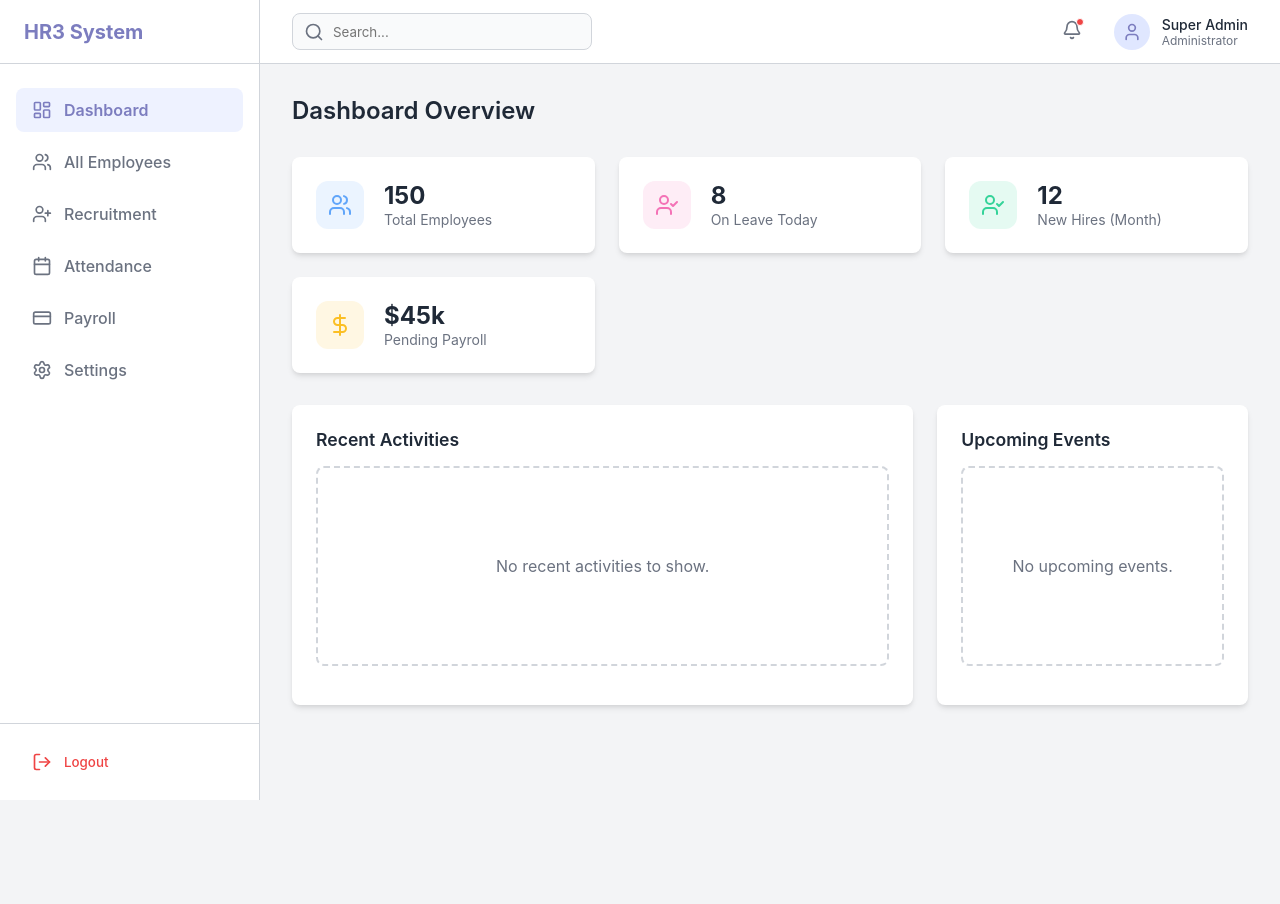
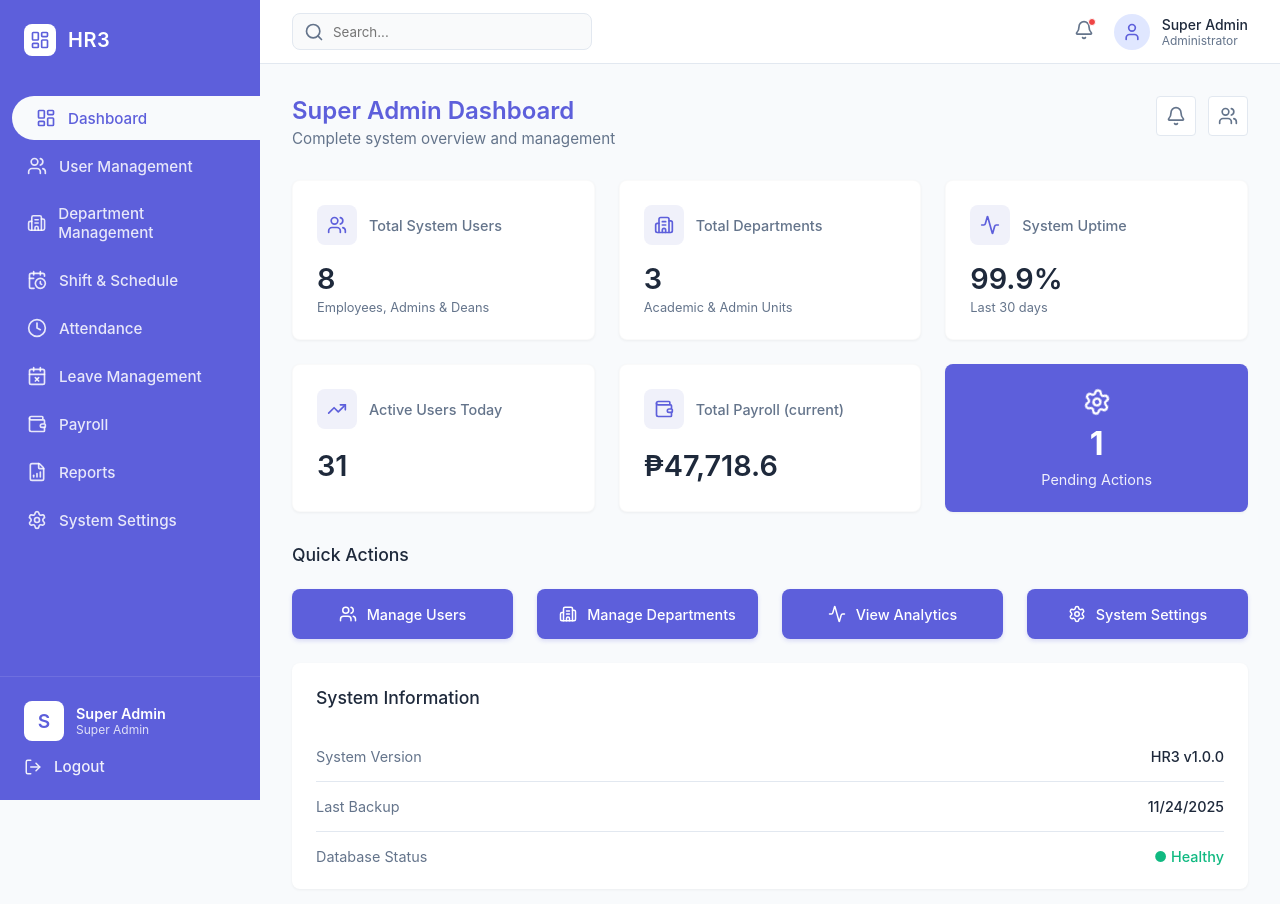
Before and after one commit to Leap0920/HR3-Management-System, a React (Vite) app: page /dashboard in a window 1280 px wide. Shown: the top 904 px of the page. Before the commit the page ends 800 px from the top, so only its background shows below. Built offline with nearby package versions, Linux system fonts and the light colour scheme.

Commit message:
Improve the Super Admin Dashboard

```diff
--- a/src/components/Sidebar.css
+++ b/src/components/Sidebar.css
@@ -1,61 +1,119 @@
 .sidebar {
-    width: 260px;
-    background-color: var(--white);
-    border-right: 1px solid var(--input-border);
+    width: var(--sidebar-width);
+    background-color: var(--primary-color);
     display: flex;
     flex-direction: column;
-    height: 100%;
+    height: 100vh;
+    color: var(--white);
+    position: fixed;
+    left: 0;
+    top: 0;
+    z-index: 100;
 }
 
 .sidebar-header {
-    height: 64px;
+    height: 80px;
     display: flex;
     align-items: center;
     padding: 0 1.5rem;
-    border-bottom: 1px solid var(--input-border);
+    gap: 12px;
+}
+
+.sidebar-logo-icon {
+    width: 32px;
+    height: 32px;
+    background: white;
+    border-radius: 8px;
+    display: flex;
+    align-items: center;
+    justify-content: center;
+    color: var(--primary-color);
 }
 
 .sidebar-logo {
-    font-weight: 700;
+    font-weight: 600;
     font-size: 1.25rem;
-    color: var(--primary-color);
+    color: var(--white);
+    letter-spacing: 0.5px;
 }
 
 .sidebar-nav {
     flex: 1;
-    padding: 1.5rem 1rem;
+    padding: 1rem 0;
     display: flex;
     flex-direction: column;
-    gap: 0.5rem;
+    gap: 4px;
+    overflow-y: auto;
 }
 
 .nav-item {
     display: flex;
     align-items: center;
-    gap: 0.75rem;
-    padding: 0.75rem 1rem;
-    color: var(--text-muted);
+    gap: 12px;
+    padding: 12px 24px;
+    color: rgba(255, 255, 255, 0.85);
     text-decoration: none;
-    border-radius: var(--radius);
     transition: all 0.2s;
     font-weight: 500;
+    font-size: 0.95rem;
+    border-left: 3px solid transparent;
 }
 
 .nav-item:hover {
-    background-color: #f3f4f6;
-    color: var(--text-main);
+    background-color: rgba(255, 255, 255, 0.1);
+    color: var(--white);
 }
 
 .nav-item.active {
-    background-color: #eef2ff;
-    /* Very light purple */
+    background-color: var(--bg-color);
+    /* Matches main content bg */
     color: var(--primary-color);
-    font-weight: 600;
+    border-top-left-radius: 30px;
+    border-bottom-left-radius: 30px;
+    border-left: none;
+    margin-left: 12px;
+    padding-left: 24px;
+    /* Adjust padding due to margin */
 }
 
 .sidebar-footer {
-    padding: 1rem;
-    border-top: 1px solid var(--input-border);
+    padding: 1.5rem;
+    border-top: 1px solid rgba(255, 255, 255, 0.1);
+}
+
+.user-snippet {
+    display: flex;
+    align-items: center;
+    gap: 12px;
+    margin-bottom: 16px;
+}
+
+.user-avatar-placeholder {
+    width: 40px;
+    height: 40px;
+    background: var(--white);
+    color: var(--primary-color);
+    border-radius: 8px;
+    display: flex;
+    align-items: center;
+    justify-content: center;
+    font-weight: 600;
+    font-size: 1.2rem;
+}
+
+.user-details {
+    display: flex;
+    flex-direction: column;
+}
+
+.user-name-snippet {
+    font-weight: 600;
+    font-size: 0.9rem;
+}
+
+.user-role-snippet {
+    font-size: 0.75rem;
+    opacity: 0.8;
 }
 
 .logout-btn {
@@ -63,17 +121,17 @@
     display: flex;
     align-items: center;
     gap: 0.75rem;
-    padding: 0.75rem 1rem;
-    color: #ef4444;
-    /* Red for logout */
+    color: var(--white);
+    opacity: 0.9;
     background: none;
     border: none;
-    border-radius: var(--radius);
     cursor: pointer;
-    transition: background 0.2s;
+    transition: all 0.2s;
     font-weight: 500;
+    font-size: 0.95rem;
+    padding: 0;
 }
 
 .logout-btn:hover {
-    background-color: #fef2f2;
+    opacity: 1;
 }
--- a/src/components/Sidebar.tsx
+++ b/src/components/Sidebar.tsx
@@ -1,21 +1,27 @@
-import { LayoutDashboard, Users, UserPlus, Calendar, CreditCard, Settings, LogOut } from 'lucide-react';
+import { LayoutDashboard, Users, Building2, CalendarClock, Clock, CalendarX, Wallet, FileBarChart, Settings, LogOut } from 'lucide-react';
 import { NavLink } from 'react-router-dom';
 import './Sidebar.css';
 
 const NAV_ITEMS = [
     { icon: LayoutDashboard, label: 'Dashboard', path: '/dashboard' },
-    { icon: Users, label: 'All Employees', path: '/dashboard/employees' },
-    { icon: UserPlus, label: 'Recruitment', path: '/dashboard/recruitment' },
-    { icon: Calendar, label: 'Attendance', path: '/dashboard/attendance' },
-    { icon: CreditCard, label: 'Payroll', path: '/dashboard/payroll' },
-    { icon: Settings, label: 'Settings', path: '/dashboard/settings' },
+    { icon: Users, label: 'User Management', path: '/dashboard/users' },
+    { icon: Building2, label: 'Department Management', path: '/dashboard/departments' },
+    { icon: CalendarClock, label: 'Shift & Schedule', path: '/dashboard/schedule' },
+    { icon: Clock, label: 'Attendance', path: '/dashboard/attendance' },
+    { icon: CalendarX, label: 'Leave Management', path: '/dashboard/leave' },
+    { icon: Wallet, label: 'Payroll', path: '/dashboard/payroll' },
+    { icon: FileBarChart, label: 'Reports', path: '/dashboard/reports' },
+    { icon: Settings, label: 'System Settings', path: '/dashboard/settings' },
 ];
 
 export default function Sidebar() {
     return (
         <aside className="sidebar">
             <div className="sidebar-header">
-                <div className="sidebar-logo">HR3 System</div>
+                <div className="sidebar-logo-icon">
+                    <LayoutDashboard size={20} />
+                </div>
+                <div className="sidebar-logo">HR3</div>
             </div>
 
             <nav className="sidebar-nav">
@@ -24,7 +30,7 @@ export default function Sidebar() {
                         key={item.path}
                         to={item.path}
                         className={({ isActive }) => `nav-item ${isActive ? 'active' : ''}`}
-                        end={item.path === '/dashboard'} // Only exact match for root dashboard
+                        end={item.path === '/dashboard'}
                     >
                         <item.icon size={20} />
                         <span>{item.label}</span>
@@ -33,8 +39,15 @@ export default function Sidebar() {
             </nav>
 
             <div className="sidebar-footer">
+                <div className="user-snippet">
+                    <div className="user-avatar-placeholder">S</div>
+                    <div className="user-details">
+                        <span className="user-name-snippet">Super Admin</span>
+                        <span className="user-role-snippet">Super Admin</span>
+                    </div>
+                </div>
                 <button className="logout-btn">
-                    <LogOut size={20} />
+                    <LogOut size={18} />
                     <span>Logout</span>
                 </button>
             </div>
--- a/src/index.css
+++ b/src/index.css
@@ -1,13 +1,14 @@
 :root {
-  --primary-color: #7c7dbf; /* Approximate purple from screenshot */
-  --primary-hover: #6a6ba3;
-  --bg-color: #f3f4f6;
-  --text-main: #1f2937;
-  --text-muted: #6b7280;
+  --primary-color: #5d5fdb; /* Deeper purple */
+  --primary-hover: #4b4dbb;
+  --bg-color: #f8fafc;
+  --text-main: #1e293b;
+  --text-muted: #64748b;
   --white: #ffffff;
-  --input-border: #d1d5db;
+  --input-border: #e2e8f0;
   --radius: 8px;
-  --shadow: 0 4px 6px -1px rgba(0, 0, 0, 0.1), 0 2px 4px -1px rgba(0, 0, 0, 0.06);
+  --shadow: 0 1px 3px 0 rgb(0 0 0 / 0.1), 0 1px 2px -1px rgb(0 0 0 / 0.1);
+  --sidebar-width: 260px;
 }
 
 * {
--- a/src/layouts/DashboardLayout.css
+++ b/src/layouts/DashboardLayout.css
@@ -1,6 +1,6 @@
 .dashboard-layout {
     display: flex;
-    height: 100vh;
+    min-height: 100vh;
     width: 100%;
     background-color: var(--bg-color);
 }
@@ -9,11 +9,12 @@
     flex: 1;
     display: flex;
     flex-direction: column;
-    overflow: hidden;
+    margin-left: var(--sidebar-width);
+    min-height: 100vh;
 }
 
 .content-area {
     flex: 1;
+    padding: 2rem;
     overflow-y: auto;
-    padding: 2rem;
 }
--- a/src/pages/Dashboard.css
+++ b/src/pages/Dashboard.css
@@ -1,94 +1,258 @@
+.dashboard-content {
+    display: flex;
+    flex-direction: column;
+    gap: 24px;
+}
+
+.dashboard-header-section {
+    display: flex;
+    justify-content: space-between;
+    align-items: flex-start;
+    margin-bottom: 8px;
+}
+
 .page-title {
     font-size: 1.5rem;
     font-weight: 600;
-    color: var(--text-main);
-    margin-bottom: 2rem;
+    color: var(--primary-color);
+    margin-bottom: 4px;
 }
 
-.stats-grid {
-    display: grid;
-    grid-template-columns: repeat(auto-fit, minmax(240px, 1fr));
-    gap: 1.5rem;
-    margin-bottom: 2rem;
+.page-subtitle {
+    font-size: 0.9rem;
+    color: var(--text-muted);
 }
 
+.header-actions {
+    display: flex;
+    gap: 12px;
+}
+
+.icon-btn {
+    width: 40px;
+    height: 40px;
+    border-radius: 8px;
+    background-color: var(--white);
+    border: 1px solid var(--input-border);
+    display: flex;
+    align-items: center;
+    justify-content: center;
+    color: var(--text-muted);
+    transition: all 0.2s;
+}
+
+.icon-btn:hover {
+    border-color: var(--primary-color);
+    color: var(--primary-color);
+}
+
+/* Grids */
+.stats-grid-3,
+.stats-grid-mixed {
+    display: grid;
+    grid-template-columns: repeat(3, 1fr);
+    gap: 24px;
+}
+
+@media (max-width: 1024px) {
+
+    .stats-grid-3,
+    .stats-grid-mixed {
+        grid-template-columns: repeat(2, 1fr);
+    }
+}
+
+@media (max-width: 640px) {
+
+    .stats-grid-3,
+    .stats-grid-mixed {
+        grid-template-columns: 1fr;
+    }
+}
+
+/* Stat Card */
 .stat-card {
     background-color: var(--white);
-    padding: 1.5rem;
+    padding: 24px;
     border-radius: var(--radius);
-    box-shadow: var(--shadow);
+    box-shadow: 0 1px 3px rgba(0, 0, 0, 0.05);
+    /* Softer shadow */
+    border: 1px solid rgba(0, 0, 0, 0.02);
     display: flex;
-    align-items: center;
-    gap: 1.25rem;
-    transition: transform 0.2s;
+    flex-direction: column;
+    justify-content: space-between;
+    min-height: 140px;
+    transition: transform 0.2s, box-shadow 0.2s;
 }
 
 .stat-card:hover {
     transform: translateY(-2px);
+    box-shadow: 0 4px 6px rgba(0, 0, 0, 0.05);
 }
 
-.stat-icon {
-    width: 48px;
-    height: 48px;
-    border-radius: 12px;
+.stat-header {
+    display: flex;
+    align-items: center;
+    gap: 12px;
+    margin-bottom: 16px;
+}
+
+.stat-icon-wrapper {
+    width: 40px;
+    height: 40px;
+    border-radius: 8px;
+    background-color: #f3f4f6;
+    /* Light gray bg for icon */
     display: flex;
     align-items: center;
     justify-content: center;
 }
 
-.stat-info {
+/* For purple icon wrapper consistency if needed
+   The image shows icons with a light background of the same color.
+   I'll default to light gray or a tint.
+*/
+.stat-icon-wrapper {
+    background-color: #f0f1fa;
+    /* Tint of purple */
+}
+
+.stat-label {
+    font-size: 0.9rem;
+    color: var(--text-muted);
+    font-weight: 500;
+}
+
+.stat-body {
     display: flex;
     flex-direction: column;
 }
 
 .stat-value {
-    font-size: 1.5rem;
-    font-weight: 700;
+    font-size: 1.8rem;
+    font-weight: 600;
     color: var(--text-main);
-    line-height: 1.2;
+    margin-bottom: 4px;
 }
 
-.stat-label {
-    font-size: 0.875rem;
+.stat-subtext {
+    font-size: 0.8rem;
     color: var(--text-muted);
 }
 
-.dashboard-grid {
-    display: grid;
-    grid-template-columns: 2fr 1fr;
-    gap: 1.5rem;
+/* Purple Card */
+.purple-card {
+    background-color: var(--primary-color);
+    color: var(--white);
+    display: flex;
+    align-items: center;
+    justify-content: center;
+    border: none;
 }
 
-@media (max-width: 1024px) {
-    .dashboard-grid {
-        grid-template-columns: 1fr;
+.purple-card-content {
+    display: flex;
+    flex-direction: column;
+    align-items: center;
+    gap: 8px;
+}
+
+.purple-value {
+    font-size: 2rem;
+    font-weight: 700;
+}
+
+.purple-label {
+    font-size: 0.9rem;
+    opacity: 0.9;
+}
+
+.spin-slow {
+    animation: spin 8s linear infinite;
+}
+
+@keyframes spin {
+    from {
+        transform: rotate(0deg);
+    }
+
+    to {
+        transform: rotate(360deg);
     }
 }
 
-.dashboard-card {
-    background-color: var(--white);
-    padding: 1.5rem;
-    border-radius: var(--radius);
-    box-shadow: var(--shadow);
-    min-height: 300px;
+/* Quick Actions */
+.section-title {
+    font-size: 1.1rem;
+    font-weight: 500;
+    color: var(--text-main);
+    margin-top: 8px;
+    margin-bottom: 0px;
 }
 
-.dashboard-card h3 {
-    font-size: 1.1rem;
-    font-weight: 600;
-    color: var(--text-main);
-    margin-bottom: 1rem;
+.quick-actions-grid {
+    display: grid;
+    grid-template-columns: repeat(4, 1fr);
+    gap: 24px;
 }
 
-.placeholder-content {
-    height: 200px;
+.action-button {
+    background-color: var(--primary-color);
+    color: var(--white);
+    padding: 16px;
+    border-radius: var(--radius);
     display: flex;
     align-items: center;
     justify-content: center;
-    border: 2px dashed var(--input-border);
-    border-radius: var(--radius);
+    gap: 10px;
+    font-weight: 500;
+    font-size: 0.9rem;
+    transition: opacity 0.2s;
+    box-shadow: 0 2px 4px rgba(93, 95, 219, 0.2);
 }
 
-.text-muted {
+.action-button:hover {
+    opacity: 0.9;
+}
+
+/* System Info */
+.system-info-card {
+    background-color: var(--white);
+    border-radius: var(--radius);
+    padding: 24px;
+    box-shadow: 0 1px 3px rgba(0, 0, 0, 0.05);
+}
+
+.system-info-card .section-title {
+    margin-bottom: 24px;
+    margin-top: 0;
+}
+
+.info-list {
+    display: flex;
+    flex-direction: column;
+}
+
+.info-item {
+    display: flex;
+    justify-content: space-between;
+    padding: 16px 0;
+    border-bottom: 1px solid var(--input-border);
+    font-size: 0.9rem;
     color: var(--text-muted);
 }
+
+.info-item:last-child {
+    border-bottom: none;
+    padding-bottom: 0;
+}
+
+.info-value {
+    font-weight: 500;
+    color: var(--text-main);
+}
+
+.status-healthy {
+    color: #10b981;
+    /* Green */
+}
--- a/src/pages/Dashboard.tsx
+++ b/src/pages/Dashboard.tsx
@@ -1,43 +1,143 @@
-import { Users, UserCheck, DollarSign } from 'lucide-react';
+import { Users, Building2, Activity, TrendingUp, Wallet, Settings, Bell } from 'lucide-react';
 import './Dashboard.css';
 
 const STATS = [
-    { label: 'Total Employees', value: '150', icon: Users, color: '#60a5fa' },
-    { label: 'On Leave Today', value: '8', icon: UserCheck, color: '#f472b6' },
-    { label: 'New Hires (Month)', value: '12', icon: UserCheck, color: '#34d399' },
-    { label: 'Pending Payroll', value: '$45k', icon: DollarSign, color: '#fbbf24' },
+    {
+        label: 'Total System Users',
+        value: '8',
+        subtext: 'Employees, Admins & Deans',
+        icon: Users,
+        iconColor: '#5d5fdb',
+        bg: 'white'
+    },
+    {
+        label: 'Total Departments',
+        value: '3',
+        subtext: 'Academic & Admin Units',
+        icon: Building2,
+        iconColor: '#5d5fdb',
+        bg: 'white'
+    },
+    {
+        label: 'System Uptime',
+        value: '99.9%',
+        subtext: 'Last 30 days',
+        icon: Activity,
+        iconColor: '#5d5fdb',
+        bg: 'white'
+    }
+];
+
+const SECOND_ROW_STATS = [
+    {
+        label: 'Active Users Today',
+        value: '31',
+        icon: TrendingUp,
+        iconColor: '#5d5fdb',
+        bg: 'white'
+    },
+    {
+        label: 'Total Payroll (current)',
+        value: '₱47,718.6',
+        icon: Wallet,
+        iconColor: '#5d5fdb',
+        bg: 'white'
+    }
 ];
 
 export default function Dashboard() {
     return (
         <div className="dashboard-content">
-            <h1 className="page-title">Dashboard Overview</h1>
+            <div className="dashboard-header-section">
+                <div>
+                    <h1 className="page-title">Super Admin Dashboard</h1>
+                    <p className="page-subtitle">Complete system overview and management</p>
+                </div>
+                <div className="header-actions">
+                    <button className="icon-btn">
+                        <Bell size={20} />
+                    </button>
+                    <button className="icon-btn">
+                        <Users size={20} />
+                    </button>
+                </div>
+            </div>
 
-            <div className="stats-grid">
+            <div className="stats-grid-3">
                 {STATS.map((stat, index) => (
                     <div key={index} className="stat-card">
-                        <div className="stat-icon" style={{ backgroundColor: `${stat.color}20`, color: stat.color }}>
-                            <stat.icon size={24} />
+                        <div className="stat-header">
+                            <div className="stat-icon-wrapper">
+                                <stat.icon size={20} color={stat.iconColor} />
+                            </div>
+                            <span className="stat-label">{stat.label}</span>
                         </div>
-                        <div className="stat-info">
+                        <div className="stat-body">
                             <span className="stat-value">{stat.value}</span>
-                            <span className="stat-label">{stat.label}</span>
+                            <span className="stat-subtext">{stat.subtext}</span>
                         </div>
                     </div>
                 ))}
             </div>
 
-            <div className="dashboard-grid">
-                <div className="dashboard-card">
-                    <h3>Recent Activities</h3>
-                    <div className="placeholder-content">
-                        <p className="text-muted">No recent activities to show.</p>
+            <div className="stats-grid-mixed">
+                {SECOND_ROW_STATS.map((stat, index) => (
+                    <div key={index} className="stat-card">
+                        <div className="stat-header">
+                            <div className="stat-icon-wrapper">
+                                <stat.icon size={20} color={stat.iconColor} />
+                            </div>
+                            <span className="stat-label">{stat.label}</span>
+                        </div>
+                        <div className="stat-body">
+                            <span className="stat-value">{stat.value}</span>
+                        </div>
+                    </div>
+                ))}
+
+                <div className="stat-card purple-card">
+                    <div className="purple-card-content">
+                        <Settings size={28} className="spin-slow" />
+                        <span className="purple-value">1</span>
+                        <span className="purple-label">Pending Actions</span>
                     </div>
                 </div>
-                <div className="dashboard-card">
-                    <h3>Upcoming Events</h3>
-                    <div className="placeholder-content">
-                        <p className="text-muted">No upcoming events.</p>
+            </div>
+
+            <h2 className="section-title">Quick Actions</h2>
+            <div className="quick-actions-grid">
+                <button className="action-button">
+                    <Users size={18} />
+                    <span>Manage Users</span>
+                </button>
+                <button className="action-button">
+                    <Building2 size={18} />
+                    <span>Manage Departments</span>
+                </button>
+                <button className="action-button">
+                    <Activity size={18} />
+                    <span>View Analytics</span>
+                </button>
+                <button className="action-button">
+                    <Settings size={18} />
+                    <span>System Settings</span>
+                </button>
+            </div>
+
+            <div className="system-info-card">
+                <h2 className="section-title">System Information</h2>
+                <div className="info-list">
+                    <div className="info-item">
+                        <span>System Version</span>
+                        <span className="info-value">HR3 v1.0.0</span>
+                    </div>
+                    <div className="info-item">
+                        <span>Last Backup</span>
+                        <span className="info-value">11/24/2025</span>
+                    </div>
+                    <div className="info-item">
+                        <span>Database Status</span>
+                        <span className="info-value status-healthy">● Healthy</span>
                     </div>
                 </div>
             </div>
```
